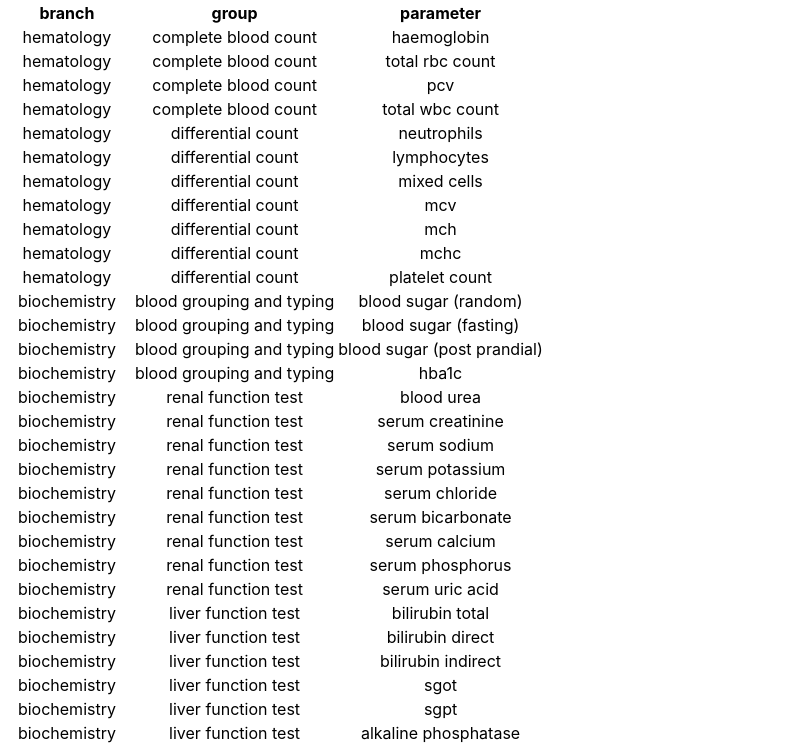
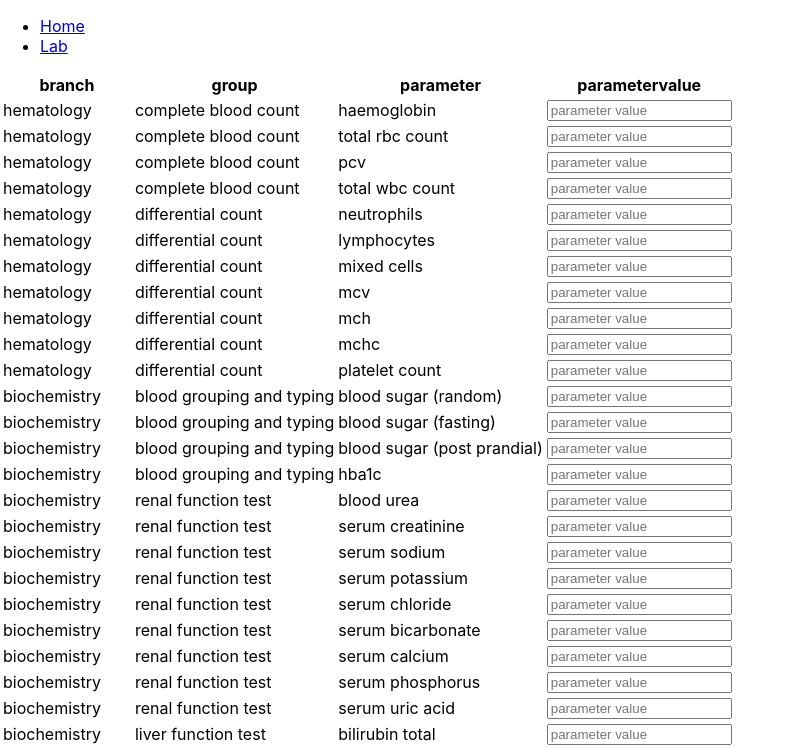
Before and after one commit to Anantharaj87/AnythingUnderTheSun, a React (Create React App) app in the folder projects/hk_kcare/: page /lab in a window 1280 px wide. Shown: the top 748 px of the page, without its empty margins (0-791 px from the left). Built offline with nearby package versions, Linux system fonts and the light colour scheme.

Commit message:
Editable table

```diff
--- a/projects/hk_kcare/package.json
+++ b/projects/hk_kcare/package.json
@@ -90,6 +90,7 @@
     "electron": "^25.1.0",
     "electron-is-dev": "^2.0.0",
     "electron-prebuilt-compile": "8.2.0",
+    "react-router-dom": "^6.12.1",
     "wait-on": "^7.0.1"
   }
 }
--- a/projects/hk_kcare/src/App.js
+++ b/projects/hk_kcare/src/App.js
@@ -1,12 +1,22 @@
 import logo from './logo.svg';
 import './App.css';
-import Table from "./Table";
+import ReactDOM from "react-dom/client";
+import { BrowserRouter, Routes, Route } from "react-router-dom";
+import Layout from "./pages/Layout";
+import Home from "./pages/Home";
+import Lab from "./pages/Lab";
 
 function App(props) {
   return (
-    <div className="App">
-      <Table theadData={["branch", "group", "parameter"]} tbodyData={props.labparamsinfo.tests} />
-    </div>
+    <BrowserRouter>
+      <Routes>
+        <Route path="/" element={<Layout />}>
+          <Route index element={<Home />} />
+          <Route path="lab" element={<Lab labparamsinfo={ props.labparamsinfo } />} />
+          <Route path="*" element={<Home />} />
+        </Route>
+      </Routes>
+    </BrowserRouter>
   );
 }
 
--- a/projects/hk_kcare/src/Table.js
+++ /dev/null
@@ -1,22 +0,0 @@
-export default function Table({theadData, tbodyData}) {
- return (
-   <table>
-       <thead>
-          <tr>
-           {theadData.map(heading => {
-             return <th key={heading}>{heading}</th>
-           })}
-         </tr>
-       </thead>
-       <tbody>
-           {tbodyData.map((row, index) => {
-               return <tr key={index}>
-                   {theadData.map((key, index) => {
-                        return <td key={row[key]}>{row[key]}</td>
-                   })}
-             </tr>;
-           })}
-       </tbody>
-   </table>
-);
-}
--- /dev/null
+++ b/projects/hk_kcare/src/pages/Home.js
@@ -0,0 +1,5 @@
+const Home = () => {
+  return <h1>Home</h1>;
+};
+
+export default Home;
--- /dev/null
+++ b/projects/hk_kcare/src/pages/Lab.js
@@ -0,0 +1,11 @@
+import Table from "./Table";
+
+function Lab(props) {
+  return (
+    <div>
+      <Table theadData={["branch", "group", "parameter", "parametervalue"]} tbodyData={props.labparamsinfo.tests} />
+    </div>
+  );
+}
+
+export default Lab;
--- /dev/null
+++ b/projects/hk_kcare/src/pages/Layout.js
@@ -0,0 +1,22 @@
+import { Outlet, Link } from "react-router-dom";
+
+const Layout = () => {
+  return (
+    <>
+      <nav>
+        <ul>
+          <li>
+            <Link to="/">Home</Link>
+          </li>
+          <li>
+            <Link to="/lab">Lab</Link>
+          </li>
+        </ul>
+      </nav>
+
+      <Outlet />
+    </>
+  )
+};
+
+export default Layout;
--- /dev/null
+++ b/projects/hk_kcare/src/pages/Table.js
@@ -0,0 +1,54 @@
+import { useState } from 'react'
+
+export default function Table({theadData, tbodyData}) {
+
+  const [parameterData, setParameterData] = useState(tbodyData)
+
+  const onChangeInput = (e, parameter) => {
+    const { name, value } = e.target
+    console.log('name', name)
+    console.log('value', value)
+    console.log('parameter', parameter)
+
+    const editData = parameterData.map((item) =>
+    item.parameter === parameter && name ? { ...item, [name]: value } : item
+    )
+
+    console.log('editData', editData)
+
+    setParameterData(editData)
+  }
+
+ return (
+   <table>
+       <thead>
+          <tr>
+           {theadData.map(heading => {
+             return <th key={heading}>{heading}</th>
+           })}
+         </tr>
+       </thead>
+       <tbody>
+           {tbodyData.map((row, index) => {
+               return <tr key={index}>
+                   {theadData.map((key, index) => {
+			if (key != "parametervalue") {
+                        	return <td key={row[key]}>{row[key]}</td>
+			} else {
+				return (<td>
+					<input
+					  name="parametervalue"
+					  value={row["parametervalue"]}
+					  type="text"
+					  onChange={(e) => onChangeInput(e, row["parameter"])}
+					  placeholder="parameter value"
+					/>
+				      </td>)
+			}
+                   })}
+             </tr>;
+           })}
+       </tbody>
+   </table>
+);
+}
```
Also changed, not shown: 1 other file (tests, documents, lock files or other folders).
